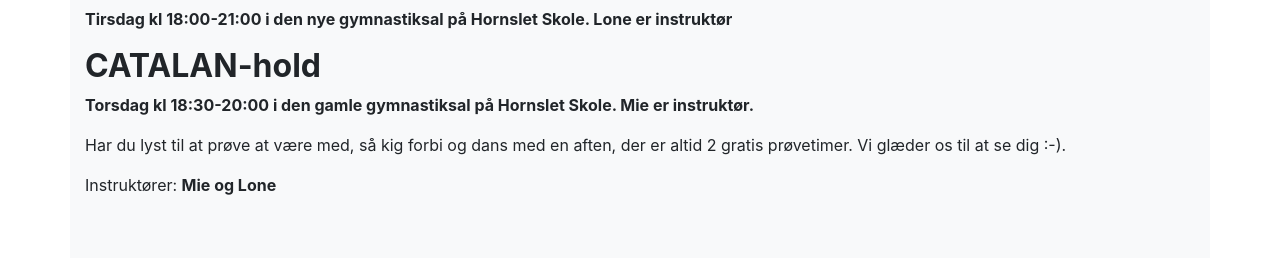
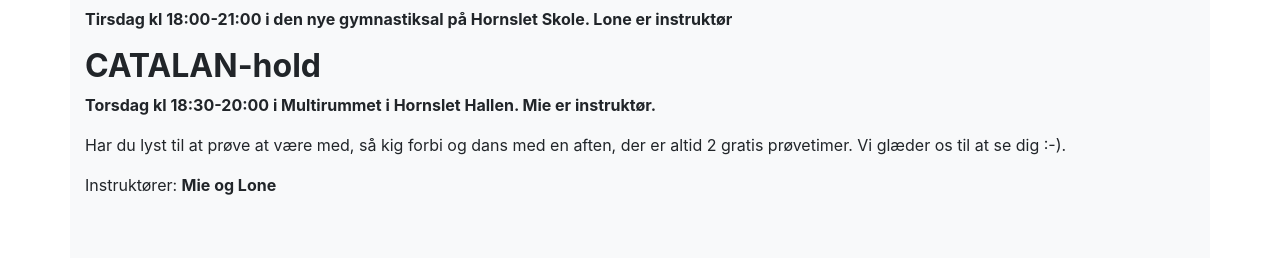
Before and after one commit to lonemathiasen/lonemathiasen.github.io, a Jekyll site: the page built from index.md, in a window 1280 px wide. Shown: the part 1150-1408 px from the top of the page. Built offline with Jekyll 4.4.1, drawn with Linux system fonts in a browser that asks for light colours.

Commit message:
Update index.md
Dansested rettet

```diff
--- a/index.md
+++ b/index.md
@@ -31,7 +31,7 @@
 
 ## **CATALAN-hold**
 
-**Torsdag kl 18:30-20:00 i den gamle gymnastiksal på Hornslet Skole.
+**Torsdag kl 18:30-20:00 i Multirummet i Hornslet Hallen.
 Mie er instruktør.**
 
 
```
